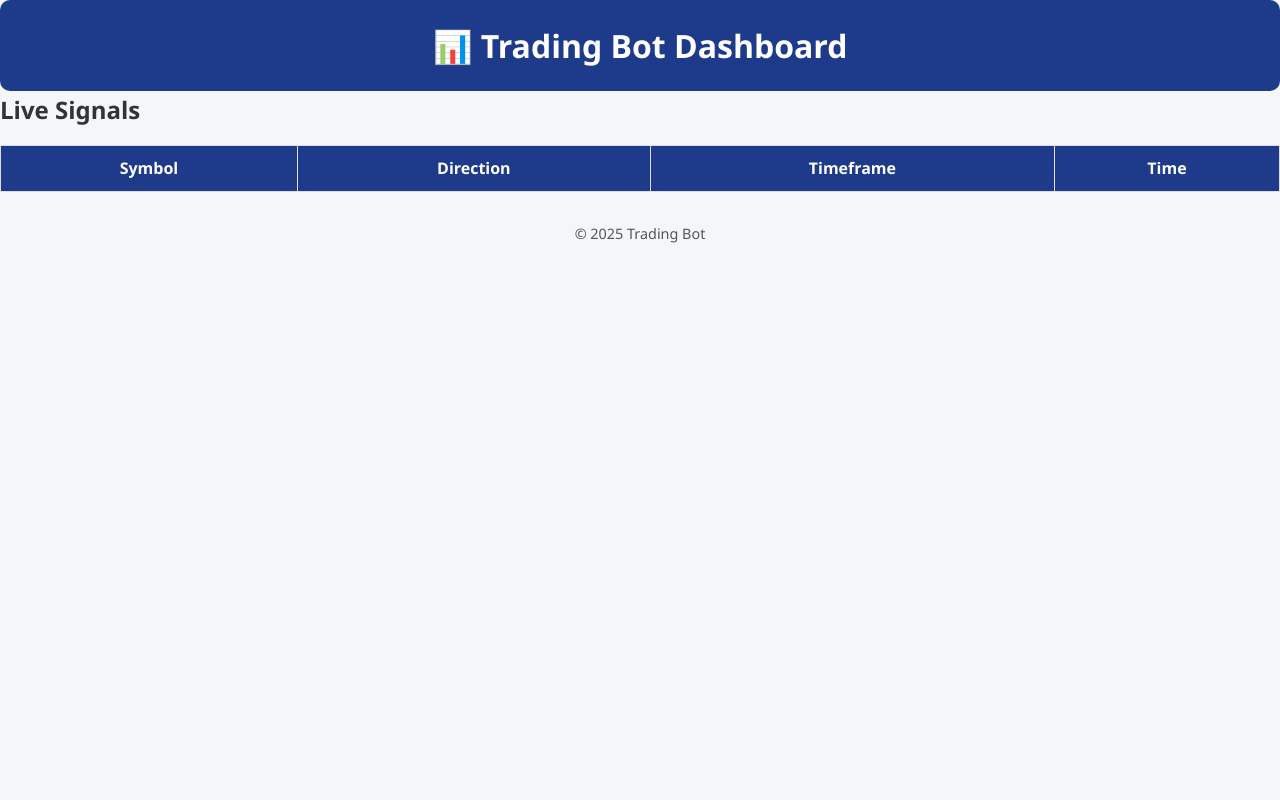
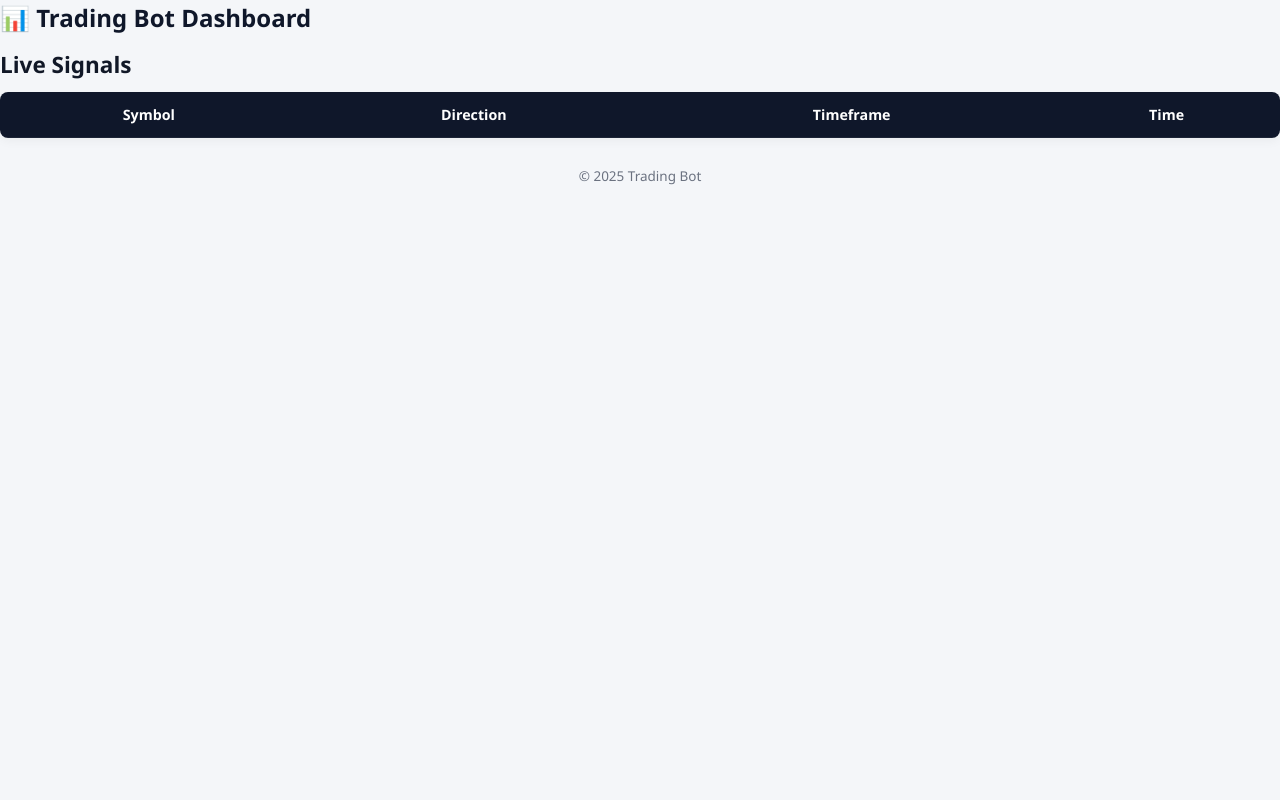
Before and after one commit to Judyk247/binary_option_bot, a Flask app: template template/index.html in a window 1280 px wide. Run offline with Flask 3, Linux system fonts and the light colour scheme; the template is opened without the code that fills it, so the values that code supplies are empty; parts of the project's set-up code (start-up, migrations or seed data) failed here and were passed over.

Commit message:
style.css

```diff
--- a/static/style.css
+++ b/static/style.css
@@ -1,116 +1,254 @@
-/* style.css */
+/* style.css (updated to match dashboard.html & dashboard.js) */
 
-/* Reset and base styles */
+/* ---------------------------
+   Reset & base
+   --------------------------- */
 * {
   margin: 0;
   padding: 0;
   box-sizing: border-box;
-  font-family: 'Segoe UI', Tahoma, Geneva, Verdana, sans-serif;
 }
 
-body {
+html, body {
+  height: 100%;
+  font-family: 'Segoe UI', Tahoma, Geneva, Verdana, sans-serif;
   background-color: #f4f6f9;
-  color: #333;
-  line-height: 1.6;
-  font-size: 16px;
+  color: #111827;
+  font-size: 15px;
+  line-height: 1.5;
 }
 
-/* Container */
+/* ---------------------------
+   Layout helpers
+   --------------------------- */
 .container {
-  width: 90%;
+  width: 94%;
   max-width: 1200px;
   margin: 20px auto;
+  padding: 0 10px;
 }
 
-/* Header */
-header {
-  background: #1e3a8a;
-  color: #fff;
-  padding: 20px;
-  border-radius: 10px;
-  text-align: center;
+/* ---------------------------
+   Header / Title
+   --------------------------- */
+h1 {
+  font-size: 1.6rem;
+  color: #0f172a;
+  margin-bottom: 12px;
 }
 
-header h1 {
-  font-size: 2rem;
+/* ---------------------------
+   Toggle (Test / Live) styles
+   Matches the toggle markup in dashboard.html
+   --------------------------- */
+.toggle-container {
+  margin-bottom: 12px;
+  display: flex;
+  align-items: center;
+  gap: 12px;
+  align-self: flex-start;
 }
 
-header p {
-  font-size: 1rem;
-  margin-top: 5px;
-  color: #e0e7ff;
+/* Switch container (keeps visual identical with inline styles) */
+.switch {
+  position: relative;
+  display: inline-block;
+  width: 120px;
+  height: 40px;
 }
 
-/* Dashboard Cards */
-.dashboard {
-  display: grid;
-  grid-template-columns: repeat(auto-fit, minmax(260px, 1fr));
-  gap: 20px;
-  margin-top: 30px;
+/* Hide actual input checkbox but keep it accessible */
+.switch input {
+  display: none;
 }
 
-.card {
-  background: #fff;
-  border-radius: 12px;
-  padding: 20px;
-  box-shadow: 0 4px 6px rgba(0,0,0,0.1);
-  transition: transform 0.2s ease, box-shadow 0.2s ease;
+/* Slider background + label */
+.slider {
+  position: absolute;
+  cursor: pointer;
+  top: 0; left: 0; right: 0; bottom: 0;
+  background-color: #f44336; /* TEST = red */
+  transition: background-color .25s ease;
+  border-radius: 34px;
+  font-size: 14px;
+  font-weight: 700;
+  color: white;
+  text-align: center;
+  line-height: 40px;
+  user-select: none;
 }
 
-.card:hover {
-  transform: translateY(-5px);
-  box-shadow: 0 8px 12px rgba(0,0,0,0.15);
+/* The round thumb */
+.slider:before {
+  position: absolute;
+  content: "";
+  height: 32px;
+  width: 32px;
+  left: 4px;
+  bottom: 4px;
+  background-color: white;
+  transition: transform .25s ease;
+  border-radius: 50%;
+  box-shadow: 0 1px 3px rgba(0,0,0,0.15);
 }
 
-.card h2 {
-  margin-bottom: 15px;
-  font-size: 1.2rem;
-  color: #1e3a8a;
+/* Text inside the slider (TEST or LIVE) */
+.slider::after {
+  content: "TEST";
+  position: absolute;
+  width: 100%;
+  left: 0;
+  pointer-events: none;
 }
 
-/* Buttons */
-.btn {
-  display: inline-block;
-  padding: 10px 15px;
-  margin-top: 10px;
-  border-radius: 8px;
-  background: #1e3a8a;
-  color: #fff;
-  text-decoration: none;
-  font-weight: bold;
-  transition: background 0.2s ease;
+/* Checked (LIVE) state */
+.switch input:checked + .slider {
+  background-color: #16a34a; /* LIVE = green */
+}
+.switch input:checked + .slider:before {
+  transform: translateX(80px);
+}
+.switch input:checked + .slider::after {
+  content: "LIVE";
 }
 
-.btn:hover {
-  background: #3b82f6;
+/* Mode label beside the switch */
+#mode-label {
+  font-weight: 700;
+  color: #111827;
 }
 
-/* Signals Table */
-table {
+/* ---------------------------
+   Last update label
+   --------------------------- */
+#last-update {
+  display: inline-block;
+  margin-bottom: 8px;
+  color: #374151;
+  font-size: 0.95rem;
+}
+
+/* ---------------------------
+   Signals table
+   Uses #signals-table to avoid conflicts with other tables
+   --------------------------- */
+#signals-table {
   width: 100%;
   border-collapse: collapse;
-  margin-top: 15px;
+  margin-top: 10px;
+  background: #ffffff;
+  border-radius: 8px;
+  overflow: hidden;
+  box-shadow: 0 4px 10px rgba(2,6,23,0.04);
 }
 
-table th, table td {
-  border: 1px solid #ddd;
+#signals-table thead th {
+  background: linear-gradient(90deg,#0f172a 0%, #0f172a 100%);
+  color: #fff;
+  padding: 12px 10px;
+  text-align: center;
+  font-weight: 700;
+  font-size: 0.95rem;
+  border-bottom: 1px solid rgba(255,255,255,0.06);
+}
+
+#signals-table tbody td {
   padding: 10px;
   text-align: center;
+  border-bottom: 1px solid #eef2f7;
+  vertical-align: middle;
+  font-size: 0.95rem;
+  color: #0f172a;
 }
 
-table th {
-  background: #1e3a8a;
-  color: #fff;
+/* Slight zebra rows */
+#signals-table tbody tr:nth-child(even) {
+  background: #fbfdff;
 }
 
-table tr:nth-child(even) {
-  background: #f9fafb;
+/* Last (bottom) row border removal */
+#signals-table tbody tr:last-child td {
+  border-bottom: none;
 }
 
-/* Footer */
+/* Received-at column styling (smaller / muted) */
+#signals-table tbody td:nth-child(5) {
+  font-size: 0.85rem;
+  color: #6b7280;
+}
+
+/* ---------------------------
+   Signal direction colour classes
+   dashboard.js adds these classes using signal.signal.toLowerCase()
+   e.g., 'buy', 'sell', 'hold'
+   --------------------------- */
+.buy {
+  color: #05693d;
+  font-weight: 700;
+  background: rgba(5,105,61,0.04);
+  padding: 6px 8px;
+  border-radius: 6px;
+  display: inline-block;
+}
+
+.sell {
+  color: #b91c1c;
+  font-weight: 700;
+  background: rgba(185,28,28,0.04);
+  padding: 6px 8px;
+  border-radius: 6px;
+  display: inline-block;
+}
+
+.hold {
+  color: #374151;
+  font-weight: 600;
+  background: rgba(55,65,81,0.03);
+  padding: 6px 8px;
+  border-radius: 6px;
+  display: inline-block;
+}
+
+/* Highlight newly added rows briefly */
+.new-signal {
+  animation: highlightFade 2.5s ease forwards;
+}
+
+@keyframes highlightFade {
+  0% { background-color: #fff7cc; }
+  100% { background-color: transparent; }
+}
+
+/* ---------------------------
+   Small screens responsiveness
+   --------------------------- */
+@media (max-width: 760px) {
+  #signals-table thead th {
+    font-size: 0.85rem;
+    padding: 8px;
+  }
+  #signals-table tbody td {
+    font-size: 0.85rem;
+    padding: 8px;
+  }
+  .switch {
+    width: 90px;
+    height: 34px;
+  }
+  .slider:before {
+    height: 28px;
+    width: 28px;
+    left: 3px;
+    bottom: 3px;
+  }
+}
+
+/* ---------------------------
+   Footer / small utilities
+   --------------------------- */
 footer {
   text-align: center;
-  margin-top: 30px;
-  color: #555;
+  margin-top: 28px;
+  color: #6b7280;
   font-size: 0.9rem;
 }
```
